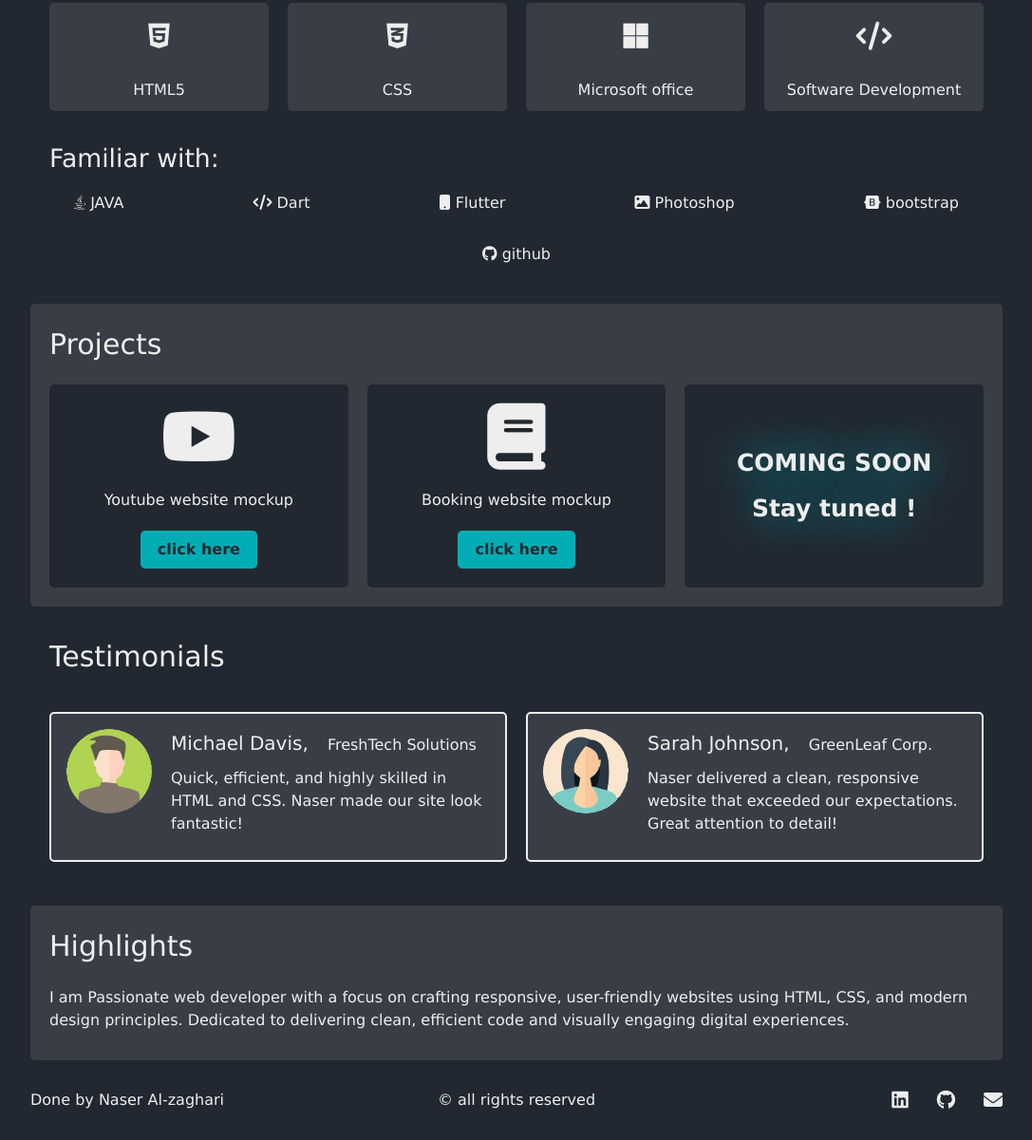
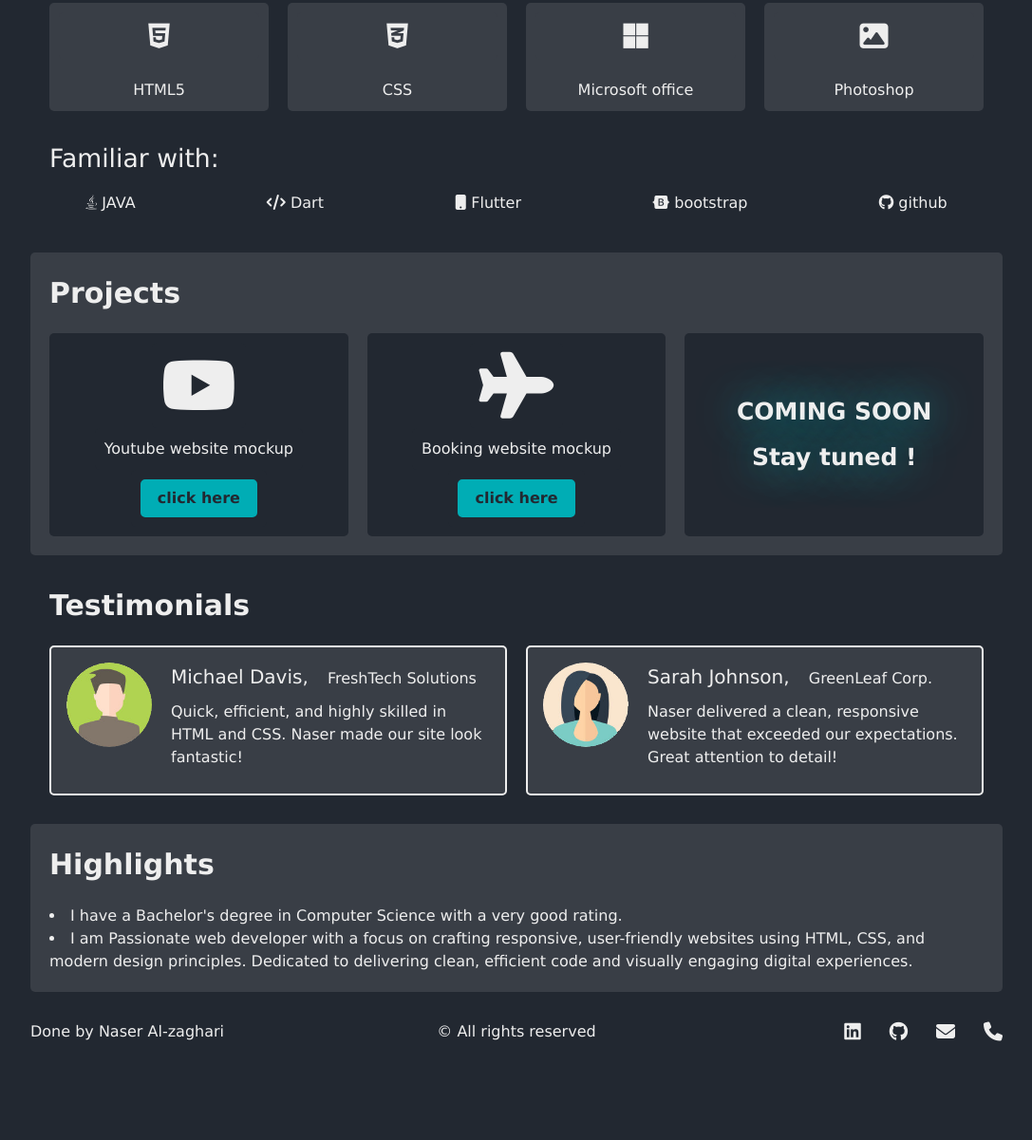
Before and after one commit to Naser-Alzaghari/Portfolio, a plain HTML site: page index.html in a window 1280 px wide. Shown: the part 1037-2238 px from the top of the page at 95% size, without its empty margins (96-1183 px from the left). After the commit the page ends 2166 px from the top, so only its background shows below. Drawn offline with Linux system fonts and the light colour scheme.

Commit message:
Update Portfolio

```diff
--- a/index.html
+++ b/index.html
@@ -94,9 +94,9 @@
                 </div>
                 </div>
                 <div class="section" id="skills">
-                    <div class="main-title">
+                    <h1 class="main-title">
                         Skills and Qualifications
-                    </div>
+                    </h1>
                     <div class="second-title">Skills</div>
                     <div class="margin-bottom skills">
                     <div>
@@ -112,8 +112,8 @@
                         <span>Microsoft office</span>
                     </div>
                     <div>
-                        <div><i class="fa-solid fa-code"></i></div>
-                        <span>Software Development</span>
+                        <div><i class="fa-solid fa-image"></i></div>
+                        <span>Photoshop</span>
                     </div>
                 </div>
                     <div>
@@ -132,10 +132,6 @@
                                 <span>Flutter</span>
                             </div>
                             <div>
-                                <i class="fa-solid fa-image"></i>
-                                <span>Photoshop</span>
-                            </div>
-                            <div>
                                 <i class="fa-brands fa-bootstrap"></i>
                                 <span>bootstrap</span>
                             </div>
@@ -149,7 +145,7 @@
 
                 </div>
                 <div class="section" id="projects">
-                    <div class="main-title">Projects</div>
+                    <h1 class="main-title">Projects</h1>
                     <div class="cards-contaner">
                         <div>
                             <div class="logo">
@@ -160,7 +156,7 @@
                         </div>
                         <div>
                             <div class="logo">
-                                <i class="fa-solid fa-book"></i>
+                                <i class="fa-solid fa-plane"></i>
                             </div>
                             <div class="center-text">Booking website mockup</div>
                             <div><a class="btn" href="https://naser-alzaghari.github.io/Solve_HTML_CSS_Task/Booking_mockup/Booking.html" target="_blank">click here</a></div>
@@ -173,11 +169,10 @@
                 </div>
 
                 <div class="section" id="Testimonials">
-                    <p class="main-title">
+                    <h1 class="main-title">
                         Testimonials
-                    </p>
+                    </h1>
                     <div class="Testimonials">
-
                             <div class="container">
                                 <img src="user1.png" alt="Avatar" style="width:90px">
                                 <p><span>Michael Davis,</span> FreshTech Solutions</p>
@@ -195,21 +190,23 @@
                 </div>
 
                 <div class="section" id="Highlights">
-                    <p class="main-title">
+                    <h1 class="main-title">
                         Highlights
-                    </p>
-                    <p>
-                        I am Passionate web developer with a focus on crafting responsive, user-friendly websites using HTML, CSS, and modern design principles. Dedicated to delivering clean, efficient code and visually engaging digital experiences.
-                    </p>
+                    </h1>
+                    <ul style="list-style: inside;">
+                        <li>I have a Bachelor's degree in Computer Science with a very good rating.</li>
+                        <li>I am Passionate web developer with a focus on crafting responsive, user-friendly websites using HTML, CSS, and modern design principles. Dedicated to delivering clean, efficient code and visually engaging digital experiences.</li>
+                    </ul>
                 </div>
             </main>
             <footer class="margin-top">
                 <div style="text-align: start;">Done by Naser Al-zaghari</div>
-                <div style="text-align: center;">© all rights reserved</div>
-                <div class="flex-container socials" style="font-size: 20px; text-align: end;">
+                <div style="text-align: center;">© All rights reserved</div>
+                <div class="grid-container socials" style="font-size: 20px; text-align: end;">
                     <a class="fa-brands fa-linkedin" href="https://www.linkedin.com/in/naser-alzaghari-4549a919a/" target="_blank"></a>
                     <a class="fa-brands fa-github" href="https://github.com/Naser-Alzaghari" target="_blank"></a>
                     <a class="fa-solid fa-envelope" href="mailto:naseralzaghari88@gmail.com" target="_blank"></a>
+                    <a class="fa-solid fa-phone" href="tel:+962786907594" target="_blank"></a>
                 </div>
             </footer>
         </div>
--- a/style.css
+++ b/style.css
@@ -38,7 +38,7 @@ nav {
 nav ul {
     list-style-type: none;
     display: flex;
-    gap: 20px;
+    gap: 30px;
 }
 a {
     text-decoration: none;
@@ -58,7 +58,9 @@ div .section:nth-of-type(even) {
 }
 .grid-container {
     display: grid;
-    grid-template-columns: repeat(2, 1fr);
+    grid-template-columns: repeat(4, auto);
+    justify-content: end;
+    gap: 30px;
 }
 .flex-container {
     display: flex;
@@ -142,7 +144,7 @@ div .section:nth-of-type(even) {
 }
 #Familiar_with {
     display: flex;
-    gap: 20px 110px;
+    gap: 20px 100px;
     justify-content: space-evenly;
     flex-wrap: wrap;
 }
@@ -214,7 +216,7 @@ div .section:nth-of-type(even) {
     background-color: #393E46;
     border-radius: 5px;
     padding: 16px;
-    margin: 16px 0
+    margin: 0px 0
   }
 
   .container::after {
@@ -236,6 +238,7 @@ div .section:nth-of-type(even) {
   footer {
     display: grid;
     grid-template-columns: repeat(3, 1fr);
+    align-items: center;
     padding-bottom: 30px;
   }
   .socials{
@@ -290,7 +293,9 @@ nav .menu {
         grid-template-columns: 1fr;
         grid-template-rows: 1fr;
     }
-
+    .grid-container {
+        grid-template-columns: repeat(2, auto);
+    }
 }
 
 @media (max-width: 480px) {
@@ -310,4 +315,5 @@ nav .menu {
         flex-direction: column;
         align-items: center;
     }
+
 }
```
